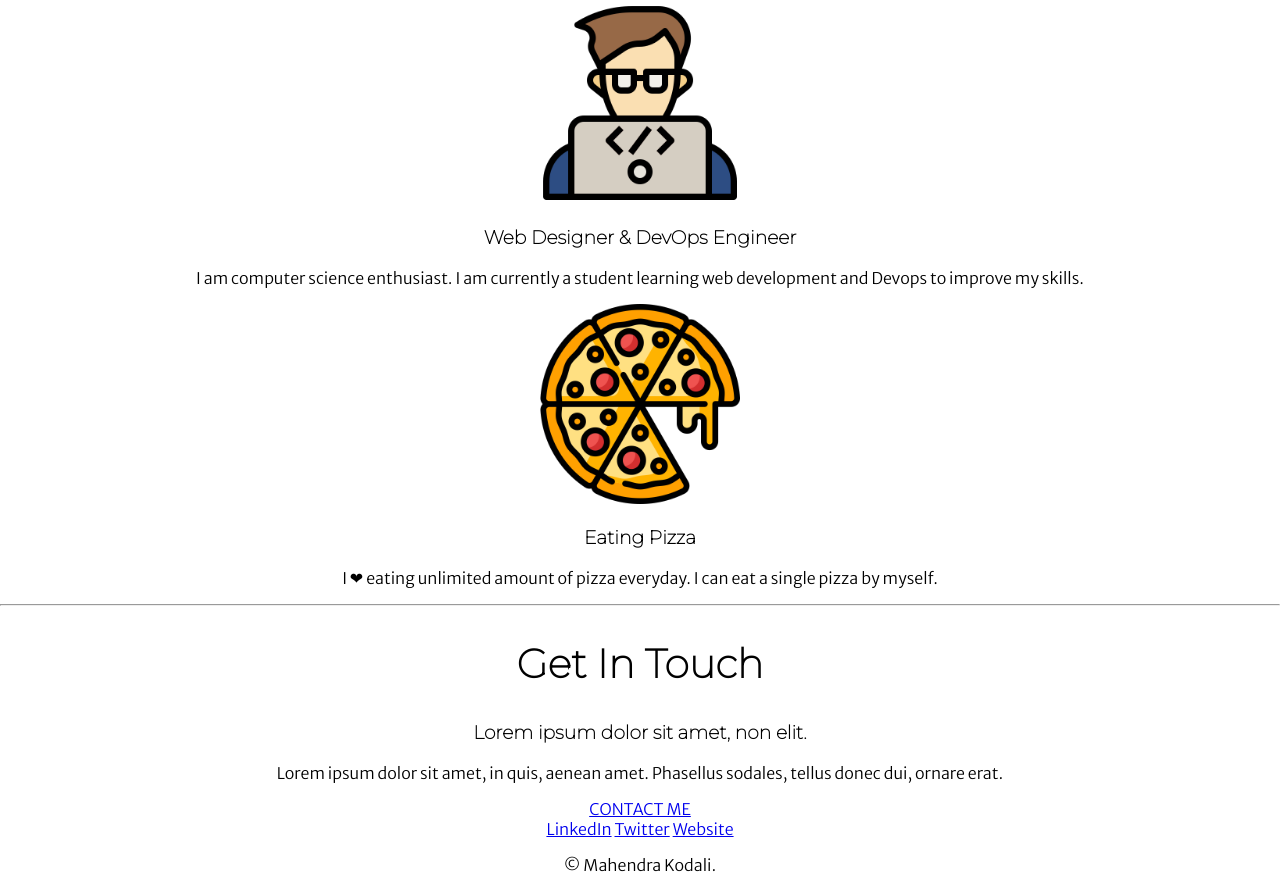
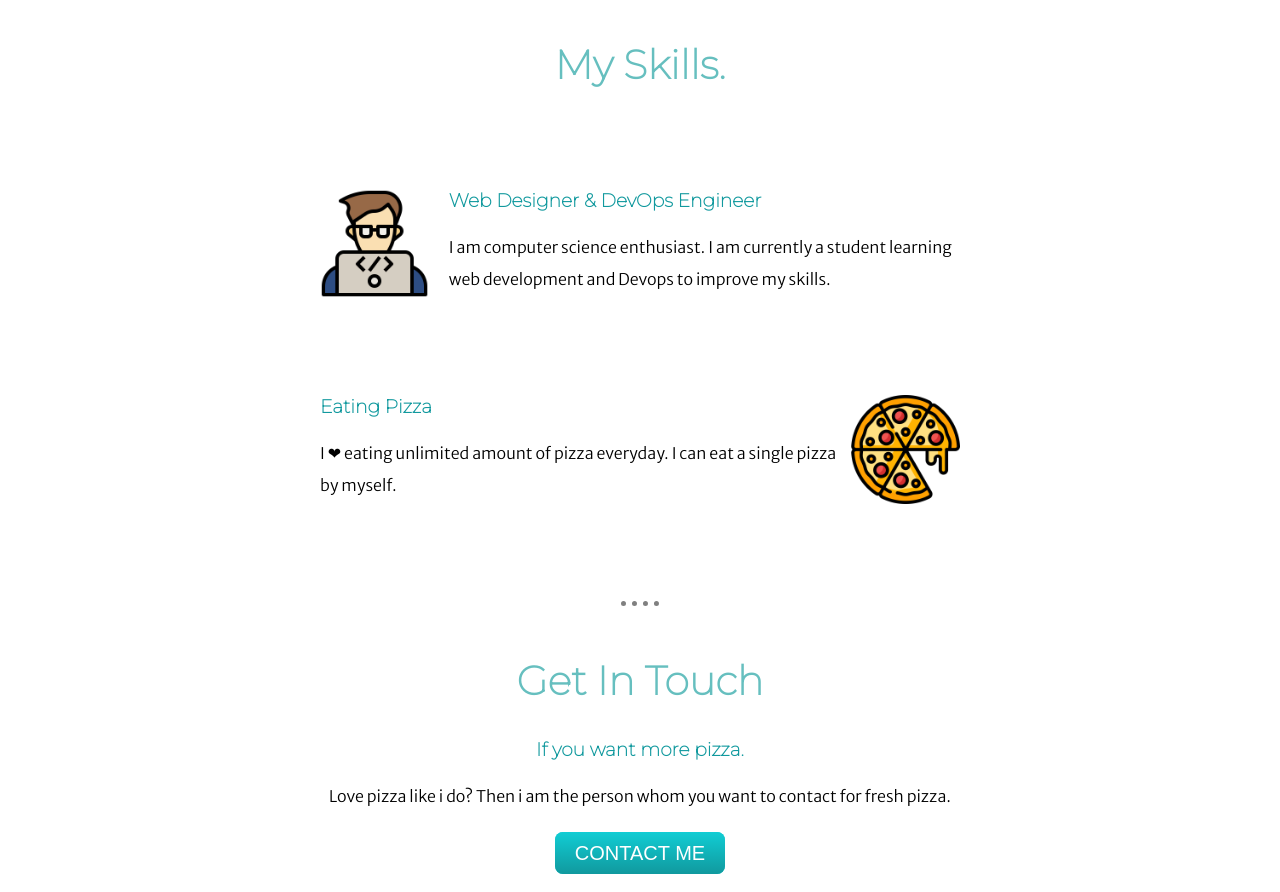
Before and after one commit to mahendrakodali/personalsite, a plain HTML site: page index.html in a window 1280 px wide. Shown: the part 1228-2120 px from the top of the page. Drawn offline with Linux system fonts and the light colour scheme.

Commit message:
added several changes

```diff
--- a/css/styles.css
+++ b/css/styles.css
@@ -8,35 +8,64 @@ h1{
   margin: 50px auto 0 auto;
   font-family: 'Sacramento', cursive;
   font-size: 5.625rem;
+  color: #66BFBF;
 }
 h2{
    font-family: 'Montserrat', sans-serif;
    font-size:2.5rem;
+   color: #66BFBF;
+
+
 }
 
 h3{
   font-family: 'Montserrat', sans-serif;
+  color: #11999E;
+}
+
+hr{
+border-style: none;
+border-top-style: dotted;
+width: 3%;
+border-color: grey;
+border-width: 5px;
+margin: 50px auto 50px auto;
+
+}
+
+p{
+	line-height: 2;
+}
+.profile-pic{
+	width: 12%;
 }
 
 .pizza-pic{
-	width: 200px;
-	height: 200px;
+	width: 17%;
+	float: right;
+	margin-left: 15px;
 }
 
 .coding-pic{
-	width: 200px;
-	height: 200px;
+	width: 17%;
+	float: left;
+	margin-right: 20px;
+
 }
 .top-container{
     background-color: #E4F9F5;
     position: relative;
     padding-top: 100px;
+
 }
 
 .middle-container{
+	margin: 100px 0;
 }
 
 .bottom-container{
+  background-color: #66BFBF;
+  padding: 50px 0 20px;
 
 }
 
@@ -53,3 +82,66 @@ h3{
 	top: 50px;
 
 }
+
+a{
+	color: #11999E;
+}
+
+.skill-row{
+
+	width: 50%;
+	margin: 100px auto 100px auto;
+	text-align: left;
+
+
+
+}
+
+.footer-link{
+	margin: 10px 20px;
+	text-decoration: none;
+}
+
+a:hover{
+	color: #EAF6F6;
+}
+
+
+.btn {
+  background: #11cdd4;
+  background-image: -webkit-linear-gradient(top, #11cdd4, #11999e);
+  background-image: -moz-linear-gradient(top, #11cdd4, #11999e);
+  background-image: -ms-linear-gradient(top, #11cdd4, #11999e);
+  background-image: -o-linear-gradient(top, #11cdd4, #11999e);
+  background-image: linear-gradient(to bottom, #11cdd4, #11999e);
+  -webkit-border-radius: 8;
+  -moz-border-radius: 8;
+  border-radius: 8px;
+  font-family: Arial;
+  color: #ffffff;
+  font-size: 20px;
+  padding: 10px 20px 10px 20px;
+  text-decoration: none;
+
+}
+
+.btn:hover {
+  background: #30e3cb;
+  background-image: -webkit-linear-gradient(top, #30e3cb, #2bc4ad);
+  background-image: -moz-linear-gradient(top, #30e3cb, #2bc4ad);
+  background-image: -ms-linear-gradient(top, #30e3cb, #2bc4ad);
+  background-image: -o-linear-gradient(top, #30e3cb, #2bc4ad);
+  background-image: linear-gradient(to bottom, #30e3cb, #2bc4ad);
+  text-decoration: none;
+}
+
+.pizza-desc{
+	margin-bottom:30px ;
+}
+
+.copyright{
+
+	font-size: 0.75rem;
+	padding-top: 10px;
+
+}
--- a/index.html
+++ b/index.html
@@ -20,7 +20,7 @@
 	</div>
 	<div class="middle-container">
   <div class="profile">
-    <img src="images/mahindra.png" alt="profile pic">
+    <img class="profile-pic" src="images/mahindra.png" alt="profile pic">
     <h2>Hello.</h2>
     <p>I am a proffesional web designer. I'm currently lerning. I ❤ eating food.</p>
   </div>
@@ -41,8 +41,8 @@
   <hr>
   <div class="contact-me">
     <h2>Get In Touch</h2>
-    <h3>Lorem ipsum dolor sit amet, non elit.</h3>
-    <p>Lorem ipsum dolor sit amet, in quis, aenean amet. Phasellus sodales, tellus donec dui, ornare erat.</p>
+    <h3>If you want more pizza.</h3>
+    <p class="pizza-desc">Love pizza like i do? Then i am the person whom you want to contact for fresh pizza.</p>
     <a class="btn" href="mailto:kodalimahindra3072@gmail.com">CONTACT ME</a>
   </div>
 </div>
@@ -52,7 +52,7 @@
   <a class="footer-link" href="https://www.linkedin.com/">LinkedIn</a>
   <a class="footer-link" href="https://twitter.com/">Twitter</a>
   <a class="footer-link" href="https://www.appbrewery.co/">Website</a>
-  <p>© Mahendra Kodali.</p>
+  <p class="copyrigt">© Mahendra Kodali.</p>
 </div>
 
 
```
